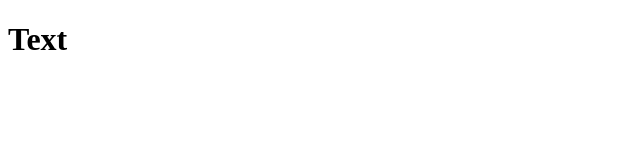
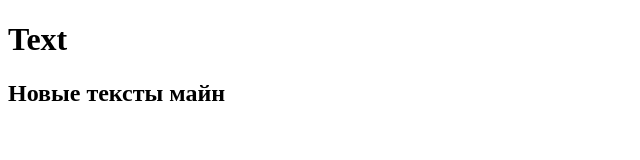
Before and after one commit to Rinemo/git-basics, a plain HTML site: page src/index.html in a window 1280 px wide. Shown: the whole page, without its empty margins (0-640 px from the left). Drawn offline with Linux system fonts and the light colour scheme.

Commit message:
added main text

```diff
--- a/src/index.html
+++ b/src/index.html
@@ -4,6 +4,7 @@
     <meta charset="UTF-8">
     <title>Title</title>
     <h1> Text</h1>
+    <H2> Новые тексты майн</H2>
 </head>
 <body>
 
```
